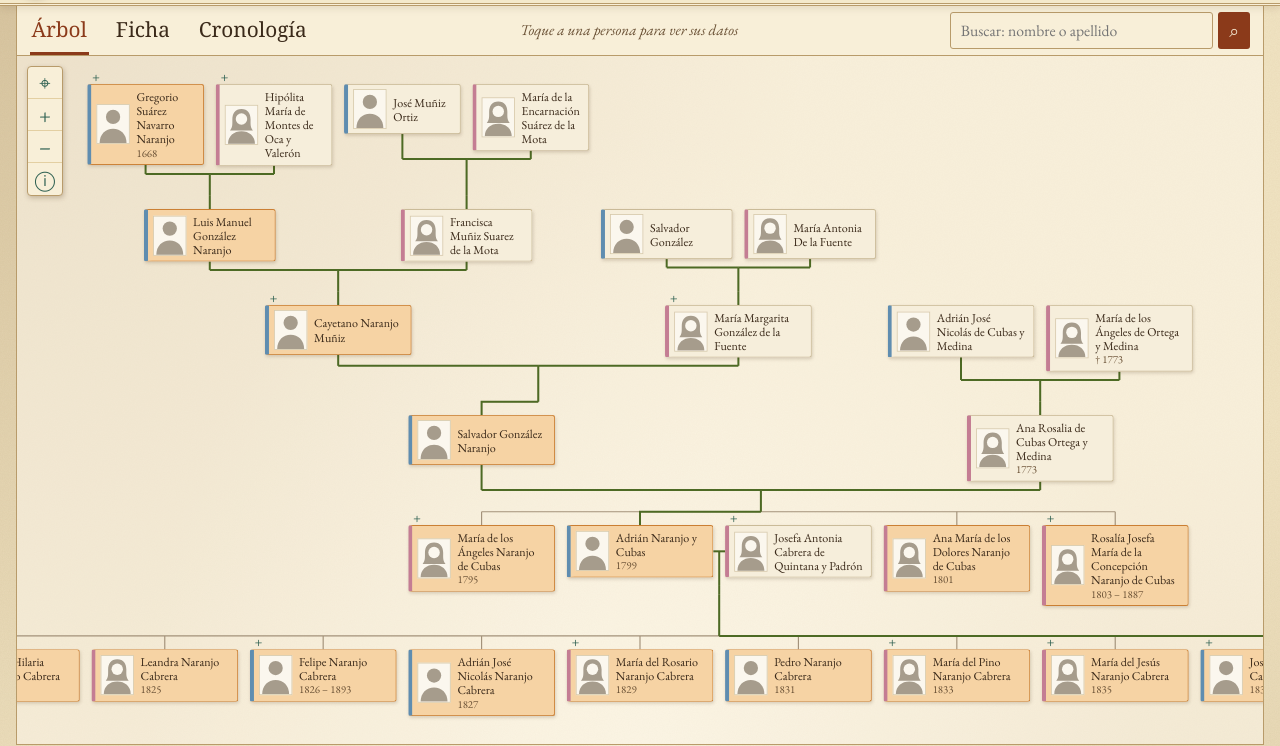
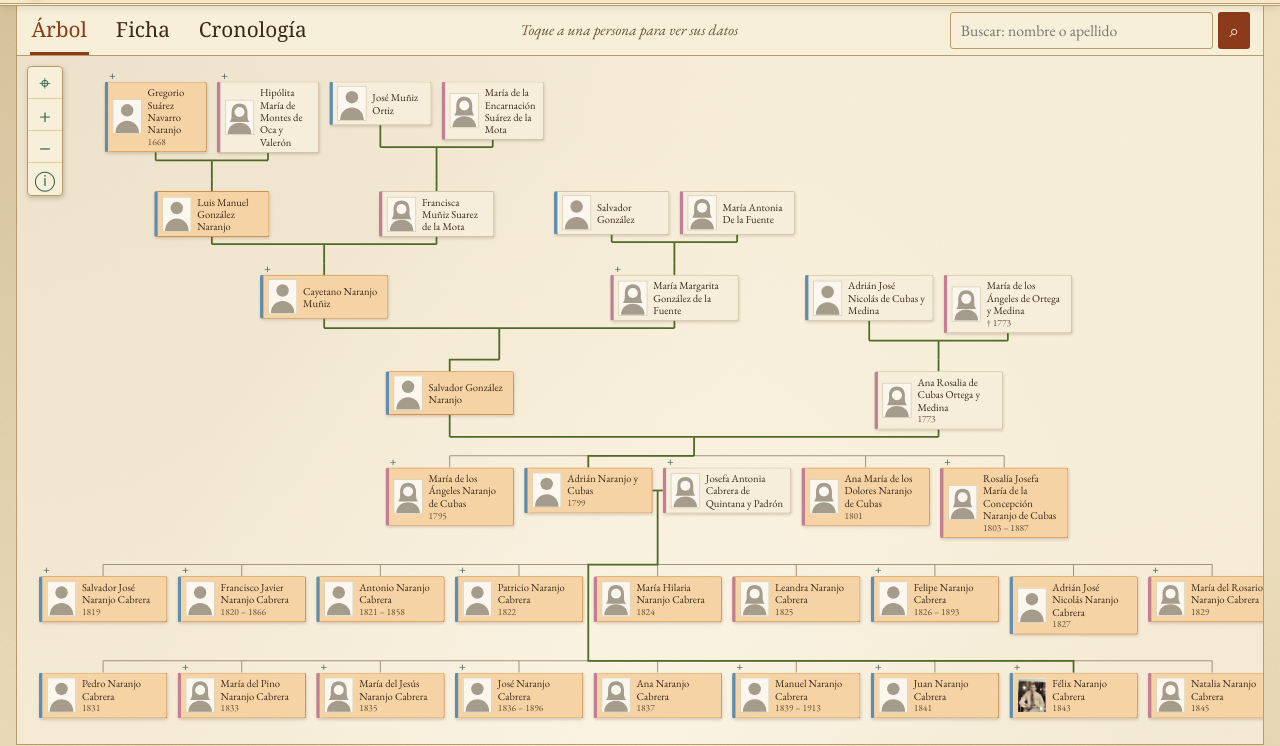
Before and after one commit to affernan/naranjos, a plain HTML site: page index.html in a window 1280 px wide. Shown: the part 57-803 px from the top of the page. Drawn offline with nearby package versions, Linux system fonts and the light colour scheme; a web font is replaced by a local one.

Commit message:
Árbol: los hijos van en dos filas cuando son más de ocho
Co-Authored-By: Claude Opus 5.5 <noreply@anthropic.com>

```diff
--- a/arbol.js
+++ b/arbol.js
@@ -122,8 +122,13 @@
     // hijos, centrados bajo la pareja
     var hijos = lista(foco, 'h');
     var cxPareja = conyuges.length ? (ANCHO + HUECO) / 2 : 0;
-    var totalH = hijos.length * ANCHO + (hijos.length - 1) * HUECO;
-    hijos.forEach(function (h, i) { poner(h, cxPareja - totalH / 2 + ANCHO / 2 + i * (ANCHO + HUECO), 1, ANCHO, 'hijo'); });
+    // si son muchos (más de 8), en dos filas, una encima de la otra
+    var porFila = hijos.length > 8 ? Math.ceil(hijos.length / 2) : hijos.length;
+    hijos.forEach(function (h, i) {
+      var r = i < porFila ? 1 : 2, j = r === 1 ? i : i - porFila, n = r === 1 ? porFila : hijos.length - porFila;
+      var total = n * ANCHO + (n - 1) * HUECO;
+      poner(h, cxPareja - total / 2 + ANCHO / 2 + j * (ANCHO + HUECO), r, ANCHO, 'hijo');
+    });
 
     // dibujar las cajas para medir su alto
     mundo = $('div', 'gn-mundo');
@@ -198,16 +203,33 @@
       trazo('M' + (cf.left + cf.w) + ' ' + y + 'H' + cc.left, P[foco].v && P[cid].v);
     });
     // hijos
-    var hc = cajas.filter(function (c) { return c.fila === 1; });
-    if (hc.length) {
+    var hc1 = cajas.filter(function (c) { return c.fila === 1; }).sort(function (a, b) { return a.cx - b.cx; });
+    var hc2 = cajas.filter(function (c) { return c.fila === 2; }).sort(function (a, b) { return a.cx - b.cx; });
+    if (hc1.length) {
       var c1 = conyuges.length ? porId[conyuges[0] + '|0'] : null;
-      var ancla = c1 ? { cx: (cf.left + cf.w + c1.left) / 2, top: 0, h: 0, id: foco } : cf;
-      if (c1) {
-        var yU = cf.top + Math.min(cf.h, c1.h) / 2, baseF = Math.max(cf.top + cf.h, c1.top + c1.h);
-        var verdeH = hc.some(function (h) { return P[h.id].v; }) && P[foco].v;
-        trazo('M' + ancla.cx + ' ' + yU + 'V' + (baseF + 10), verdeH);
-        horquilla([{ cx: ancla.cx, top: baseF + 10, h: 0, id: foco }], hc);
-      } else horquilla([cf], hc);
+      var ax = c1 ? (cf.left + cf.w + c1.left) / 2 : cf.cx;
+      var ay = c1 ? cf.top + Math.min(cf.h, c1.h) / 2 : cf.top + cf.h;
+      var bus1 = Math.min.apply(null, hc1.map(function (h) { return h.top; })) - 16;
+      trazo('M' + ax + ' ' + ay + 'V' + bus1, false);
+      trazo('M' + Math.min.apply(null, hc1.map(function (h) { return h.cx; }).concat([ax])) + ' ' + bus1 + 'H' + Math.max.apply(null, hc1.map(function (h) { return h.cx; }).concat([ax])), false);
+      hc1.forEach(function (h) { trazo('M' + h.cx + ' ' + bus1 + 'V' + h.top, false); });
+      var gx = null, bus2 = null;
+      if (hc2.length) {
+        // la segunda fila se alcanza bajando por el hueco de la primera más cercano al centro
+        var huecos = [];
+        for (var i = 0; i + 1 < hc1.length; i++) huecos.push((hc1[i].left + hc1[i].w + hc1[i + 1].left) / 2);
+        if (!huecos.length) huecos.push(hc1[0].left + hc1[0].w + 10);
+        gx = huecos.reduce(function (m, x) { return Math.abs(x - ax) < Math.abs(m - ax) ? x : m; }, huecos[0]);
+        bus2 = Math.min.apply(null, hc2.map(function (h) { return h.top; })) - 16;
+        trazo('M' + gx + ' ' + bus1 + 'V' + bus2, false);
+        trazo('M' + Math.min.apply(null, hc2.map(function (h) { return h.cx; }).concat([gx])) + ' ' + bus2 + 'H' + Math.max.apply(null, hc2.map(function (h) { return h.cx; }).concat([gx])), false);
+        hc2.forEach(function (h) { trazo('M' + h.cx + ' ' + bus2 + 'V' + h.top, false); });
+      }
+      // la línea verde hasta el hijo de la rama de Pinar del Río
+      if (P[foco].v) {
+        hc1.filter(function (h) { return P[h.id].v; }).forEach(function (h) { trazo('M' + ax + ' ' + ay + 'V' + bus1 + 'H' + h.cx + 'V' + h.top, true); });
+        hc2.filter(function (h) { return P[h.id].v; }).forEach(function (h) { trazo('M' + ax + ' ' + ay + 'V' + bus1 + 'H' + gx + 'V' + bus2 + 'H' + h.cx + 'V' + h.top, true); });
+      }
     }
     focoXY = { x: cf.cx, y: cf.top + cf.h / 2 };
     mundo.classList.add('entra');
--- a/index.html
+++ b/index.html
@@ -51,7 +51,7 @@
   <noscript><p class="nota-arbol">El árbol interactivo necesita JavaScript. Puede consultar las <a href="personas.html">fichas de cada persona</a>.</p></noscript>
 </div>
 <script src="arbol-datos.js?v=cff9dd6c"></script>
-<script src="arbol.js?v=45e7d620"></script>
+<script src="arbol.js?v=1b0e822a"></script>
 <p class="nota-arbol">257 personas. Las generaciones antiguas y las ramas de Telde y Las Palmas proceden del árbol de Cristo Santana Naranjo en Geneanet, basado en el libro <i>Historia de los Naranjo en Canarias</i> de Miguel Rodríguez Díaz de Quintana. La rama de Pinar del Río, la de Venezuela y los padres de Quirina son de nuestra investigación. Solo se publican datos de personas fallecidas.</p>
 
 <h2>Las rutas de la familia</h2>
```
